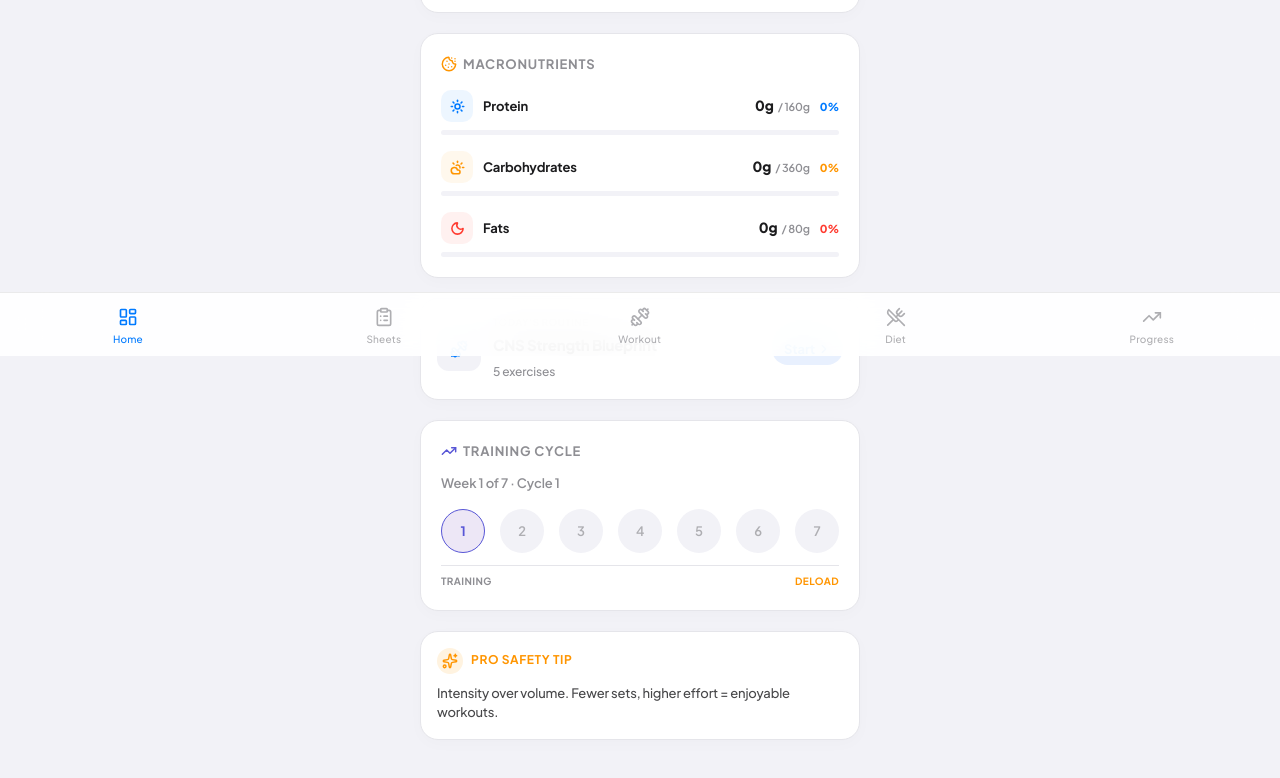
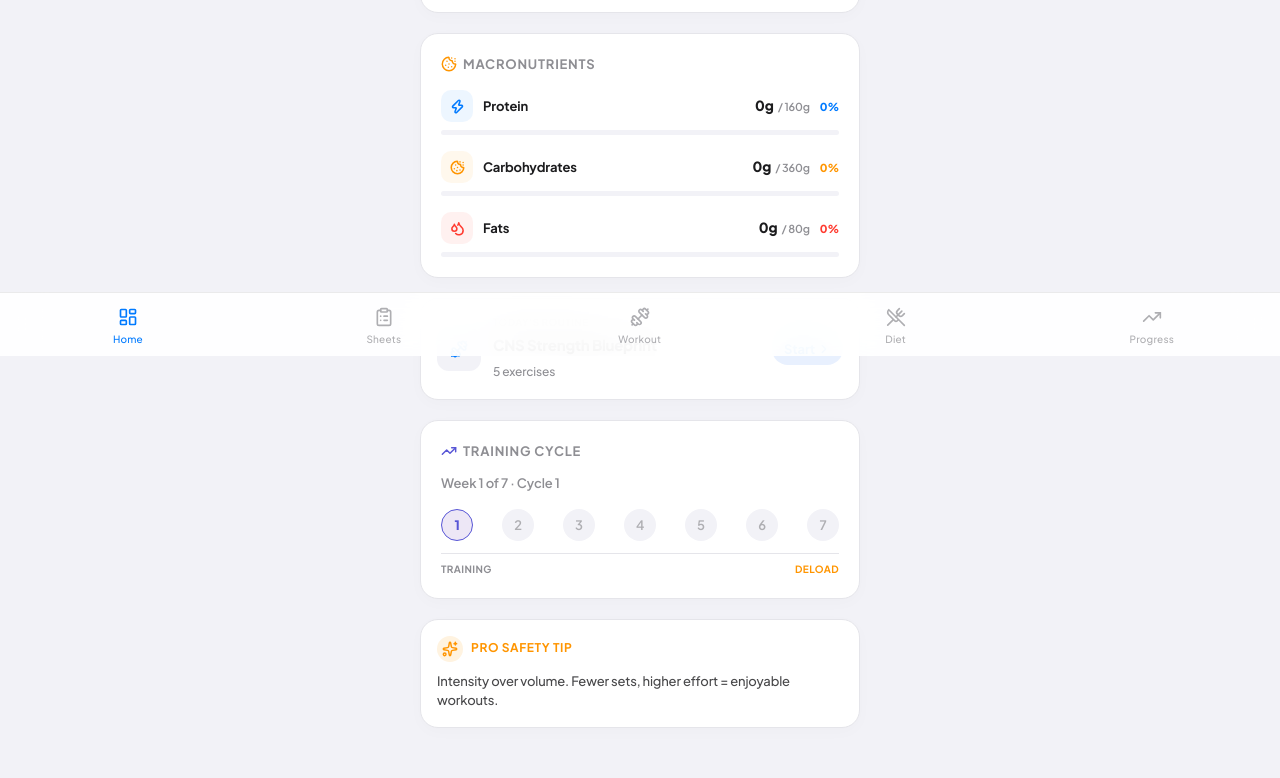
Before and after one commit to excellencior/FitForge, a React (Vite) app: page /workout in a window 1280 px wide. Shown: the part 444-1222 px from the top of the page. Built offline with nearby package versions, Linux system fonts and the light colour scheme.

Commit message:
feat(diet/dashboard): add quick-add favorites, premium header top bar, and fix local timezone date shifts

```diff
--- a/src/index.css
+++ b/src/index.css
@@ -120,6 +120,7 @@ body {
 .page-content {
   flex: 1;
   padding: 20px;
+  padding-top: max(20px, env(safe-area-inset-top));
   padding-bottom: calc(var(--nav-height) + var(--safe-bottom) + 24px);
   max-width: 480px;
   margin: 0 auto;
--- a/src/pages/Dashboard.jsx
+++ b/src/pages/Dashboard.jsx
@@ -2,7 +2,7 @@ import { useState, useEffect } from 'react';
 import { getDailyTotals, getCurrentWeekInCycle, getTodayWorkoutType, getToday, getWorkoutsByDate, getSettings, getWorkoutLogs, getActiveSheet, getDeloadTracker } from '../utils/storage';
 import { workoutTemplates } from '../data/workouts';
 import { useNavigate } from 'react-router-dom';
-import { Dumbbell, Target, ChevronRight, Settings, Zap, CalendarCheck, Award, Sparkles, TrendingUp, Cookie, Sun, CloudSun, Moon } from 'lucide-react';
+import { Dumbbell, Target, ChevronRight, Settings, Zap, CalendarCheck, Award, Sparkles, TrendingUp, Cookie, Droplets } from 'lucide-react';
 import logo from '../assets/fitforge_logo.png';
 
 const safetyTips = [
@@ -70,10 +70,9 @@ function CalorieRing({ consumed, target }) {
             r={normalizedRadius}
             cx={radius}
             cy={radius}
+            transform="rotate(-90 70 70)"
             style={{
               transition: 'stroke-dashoffset 1s cubic-bezier(0.4, 0, 0.2, 1), stroke 0.3s ease',
-              transform: 'rotate(-90deg)',
-              transformOrigin: '50% 50%',
             }}
           />
         </svg>
@@ -213,11 +212,12 @@ export default function Dashboard() {
           <div
             role="status"
             aria-label={`Total workout days: ${totalDays}`}
+            style={styles.daysBadge}
           >
-            <div style={styles.calendarMiniIcon}>
-              <div style={styles.calendarMiniHeader} />
-              <span style={styles.calendarMiniDay}>{totalDays}</span>
-            </div>
+            <CalendarCheck size={16} color="#FF3B30" strokeWidth={2.2} />
+            <span style={{ fontSize: 13, fontWeight: '700', color: '#1C1C1E' }}>
+              {totalDays} {totalDays === 1 ? 'day' : 'days'}
+            </span>
           </div>
           <button
             onClick={() => navigate('/profile')}
@@ -289,9 +289,9 @@ export default function Dashboard() {
           Macronutrients
         </h2>
         <div style={styles.macroCardStacked}>
-          <MacroRow label="Protein" current={totals.protein} target={settings.proteinTarget || 160} color="#007AFF" icon={Sun} />
-          <MacroRow label="Carbohydrates" current={totals.carbs} target={settings.carbsTarget || 360} color="#FF9500" icon={CloudSun} />
-          <MacroRow label="Fats" current={totals.fat} target={settings.fatTarget || 80} color="#FF3B30" icon={Moon} />
+          <MacroRow label="Protein" current={totals.protein} target={settings.proteinTarget || 160} color="#007AFF" icon={Zap} />
+          <MacroRow label="Carbohydrates" current={totals.carbs} target={settings.carbsTarget || 360} color="#FF9500" icon={Cookie} />
+          <MacroRow label="Fats" current={totals.fat} target={settings.fatTarget || 80} color="#FF3B30" icon={Droplets} />
         </div>
       </section>
 
@@ -351,7 +351,8 @@ export default function Dashboard() {
           {(() => {
             const workoutLogs = getWorkoutLogs();
             const tracker = getDeloadTracker();
-            const start = new Date(tracker.startDate);
+            const [sy, sm, sd] = tracker.startDate.split('-').map(Number);
+            const start = new Date(sy, sm - 1, sd);
             start.setHours(0, 0, 0, 0);
 
             return [1, 2, 3, 4, 5, 6, 7].map((w) => {
@@ -376,7 +377,8 @@ export default function Dashboard() {
               const weekEnd = new Date(start.getTime() + w * 7 * 24 * 60 * 60 * 1000);
 
               const hasWorkout = workoutLogs.some(log => {
-                const logDate = new Date(log.date);
+                const [ly, lm, ld] = log.date.split('-').map(Number);
+                const logDate = new Date(ly, lm - 1, ld);
                 logDate.setHours(0, 0, 0, 0);
                 return logDate >= weekStart && logDate < weekEnd;
               });
@@ -401,18 +403,14 @@ export default function Dashboard() {
                     boxShadow: displayShadow,
                   }}
                 >
-                  {hasWorkout ? (
-                    <div style={{ display: 'flex', flexDirection: 'column', alignItems: 'center', justifyContent: 'center', lineHeight: 1 }}>
-                      <span style={{ fontSize: 13, fontWeight: '800', color: '#FFFFFF', lineHeight: 1 }}>{w}</span>
-                      <span style={{ fontSize: 9, marginTop: 1, lineHeight: 1 }}>🔥</span>
-                    </div>
-                  ) : (
-                    <span style={{
-                      ...styles.weekNum,
-                      color: textColor,
-                      fontWeight: isCurrent ? '700' : '600',
-                    }}>{w}</span>
-                  )}
+                  <span style={{
+                    ...styles.weekNum,
+                    color: hasWorkout ? '#FFFFFF' : textColor,
+                    fontWeight: (isCurrent || hasWorkout) ? '800' : '600',
+                    fontSize: 13,
+                  }}>
+                    {w}
+                  </span>
                 </div>
               );
             });
@@ -933,12 +931,11 @@ const styles = {
   weekRow: {
     display: 'flex',
     justifyContent: 'space-between',
-    gap: 6,
+    gap: 4,
   },
   weekDot: {
-    flex: 1,
-    aspectRatio: '1 / 1',
-    maxWidth: 44,
+    width: 32,
+    height: 32,
     borderRadius: '50%',
     display: 'flex',
     alignItems: 'center',
@@ -947,6 +944,7 @@ const styles = {
   },
   weekNum: {
     fontSize: 13,
+    lineHeight: 1,
   },
   weekLabels: {
     display: 'flex',
--- a/src/pages/Diet.jsx
+++ b/src/pages/Diet.jsx
@@ -1,9 +1,10 @@
 import { useState, useEffect, useMemo, useRef, useCallback } from 'react';
 import {
   Plus, Search, X, Trash2, ChevronDown, ChevronUp, Droplets, AlertTriangle,
-  Sun, CloudSun, Moon, Cookie, Zap, Circle, Star, Check, ChevronLeft, ChevronRight
+  Sun, CloudSun, Moon, Cookie, Circle, Star, Check, ChevronLeft, ChevronRight
 } from 'lucide-react';
 import foods, { foodCategories } from '../data/foods';
+import logo from '../assets/fitforge_logo.png';
 import { getDietByDate, saveDietLog, removeDietEntry, getToday, getSettings, getDietLogs } from '../utils/storage';
 import { useModalLock, useInputFocus, useDebounce, useToast } from '../utils/ux';
 
@@ -162,6 +163,52 @@ export default function Diet() {
     setLastWaterIdx(-1);
   }, [date]);
 
+  /* Quick Add Favorites: dynamically computed from log history */
+  const favorites = useMemo(() => {
+    const logs = getDietLogs();
+    const counts = {};
+    if (entries) {
+      logs.forEach(log => {
+        if (log.foodId) {
+          counts[log.foodId] = (counts[log.foodId] || 0) + 1;
+        }
+      });
+    }
+    const sortedIds = Object.keys(counts).sort((a, b) => counts[b] - counts[a]);
+    const topFoods = sortedIds
+      .slice(0, 5)
+      .map(id => foods.find(f => f.id === Number(id)))
+      .filter(Boolean);
+
+    // Seed default popular items if no entries are found
+    if (topFoods.length === 0) {
+      const seedIds = [31, 1, 23, 59]; // Boiled Egg, White Rice, Chicken Breast, Banana
+      return seedIds.map(id => foods.find(f => f.id === id)).filter(Boolean);
+    }
+    return topFoods;
+  }, [entries]);
+
+  const handleQuickAdd = useCallback((food) => {
+    if (!debounceAdd()) return;
+    const meal = detectMeal();
+    const entry = {
+      foodId: food.id,
+      name: food.name,
+      namebn: food.namebn,
+      meal,
+      serving: food.serving,
+      multiplier: 1,
+      calories: Math.round(food.calories),
+      protein: Math.round(food.protein * 10) / 10,
+      carbs: Math.round(food.carbs * 10) / 10,
+      fat: Math.round(food.fat * 10) / 10,
+      date,
+    };
+    saveDietLog(entry);
+    setEntries(getDietByDate(date));
+    showToast(`Added ${food.namebn || food.name} to ${meal.charAt(0).toUpperCase() + meal.slice(1)}`);
+  }, [date, debounceAdd, showToast]);
+
   /* computed totals */
   const totals = useMemo(() => entries.reduce((a, e) => ({
     calories: a.calories + (e.calories || 0),
@@ -271,6 +318,18 @@ export default function Diet() {
 
   return (
     <div className="page-content" style={s.page}>
+
+      {/* ───── Header Top Bar ───── */}
+      <div style={s.headerTopBar}>
+        <h1 style={s.pageTitle}>Diet Tracker</h1>
+        <div style={s.logoContainer}>
+          <img
+            src={logo}
+            alt="FitForge"
+            style={s.logoImage}
+          />
+        </div>
+      </div>
 
       {/* ── Toast Notification (positioned elegantly above bottom navigation) ── */}
       {toast && (
@@ -354,7 +413,25 @@ export default function Diet() {
         </div>
       </div>
 
-
+      {/* ── Quick Add Favorites ── */}
+      <div style={s.favSection}>
+        <div style={s.sectionTitle}>
+          <span style={s.sectionTitleIcon}><Star size={13} fill="#FF9500" color="#FF9500" /></span>
+          Frequently Logged (Quick Add)
+        </div>
+        <div style={s.favChips}>
+          {favorites.map(food => (
+            <button
+              key={food.id}
+              style={s.favChip}
+              onClick={() => handleQuickAdd(food)}
+            >
+              <span style={s.favName}>{food.namebn || food.name}</span>
+              <span style={s.favCal}>{food.calories} kcal</span>
+            </button>
+          ))}
+        </div>
+      </div>
 
       {/* ── Meal Cards ── */}
       <div style={s.mealList}>
@@ -768,6 +845,40 @@ const s = {
     textTransform: 'uppercase',
   },
 
+  /* ── Premium Header Top Bar ── */
+  headerTopBar: {
+    display: 'flex',
+    justifyContent: 'space-between',
+    alignItems: 'center',
+    marginBottom: 16,
+    paddingTop: 8,
+  },
+  pageTitle: {
+    fontSize: 24,
+    fontWeight: '800',
+    color: '#1C1C1E',
+    margin: 0,
+    letterSpacing: '-0.04em',
+    lineHeight: 1.2,
+  },
+  logoContainer: {
+    width: 40,
+    height: 40,
+    borderRadius: 12,
+    overflow: 'hidden',
+    border: '1.5px solid #E5E5EA',
+    boxShadow: '0 2px 8px rgba(0,0,0,0.02)',
+    display: 'flex',
+    alignItems: 'center',
+    justifyContent: 'center',
+    background: '#FFFFFF',
+  },
+  logoImage: {
+    width: '100%',
+    height: '100%',
+    objectFit: 'cover',
+  },
+
   /* ── Daily Summary Card ── */
   summaryCard: {
     background: '#FFFFFF',
--- a/src/utils/storage.js
+++ b/src/utils/storage.js
@@ -27,16 +27,28 @@ function setItem(key, value) {
 
 // Date helpers
 export function getToday() {
-  return new Date().toISOString().split('T')[0];
+  const d = new Date();
+  const y = d.getFullYear();
+  const m = String(d.getMonth() + 1).padStart(2, '0');
+  const r = String(d.getDate()).padStart(2, '0');
+  return `${y}-${m}-${r}`;
+}
+
+export function parseLocalDate(dateStr) {
+  const [year, month, day] = dateStr.split('-').map(Number);
+  return new Date(year, month - 1, day);
 }
 
 export function getWeekStart(date = new Date()) {
-  const d = new Date(date);
+  const d = typeof date === 'string' ? parseLocalDate(date) : new Date(date);
   const day = d.getDay();
   const diff = d.getDate() - day;
   d.setDate(diff);
   d.setHours(0, 0, 0, 0);
-  return d.toISOString().split('T')[0];
+  const y = d.getFullYear();
+  const m = String(d.getMonth() + 1).padStart(2, '0');
+  const dd = String(d.getDate()).padStart(2, '0');
+  return `${y}-${m}-${dd}`;
 }
 
 // Workout Log
@@ -189,8 +201,10 @@ export function getDeloadTracker() {
 
 export function updateDeloadTracker() {
   const tracker = getDeloadTracker();
-  const start = new Date(tracker.startDate);
+  const start = parseLocalDate(tracker.startDate);
+  start.setHours(0, 0, 0, 0);
   const now = new Date();
+  now.setHours(0, 0, 0, 0);
   const weeksDiff = Math.floor((now - start) / (7 * 24 * 60 * 60 * 1000));
   const cycleWeek = (weeksDiff % 7) + 1; // 6 training + 1 deload = 7 week cycle
 
```
